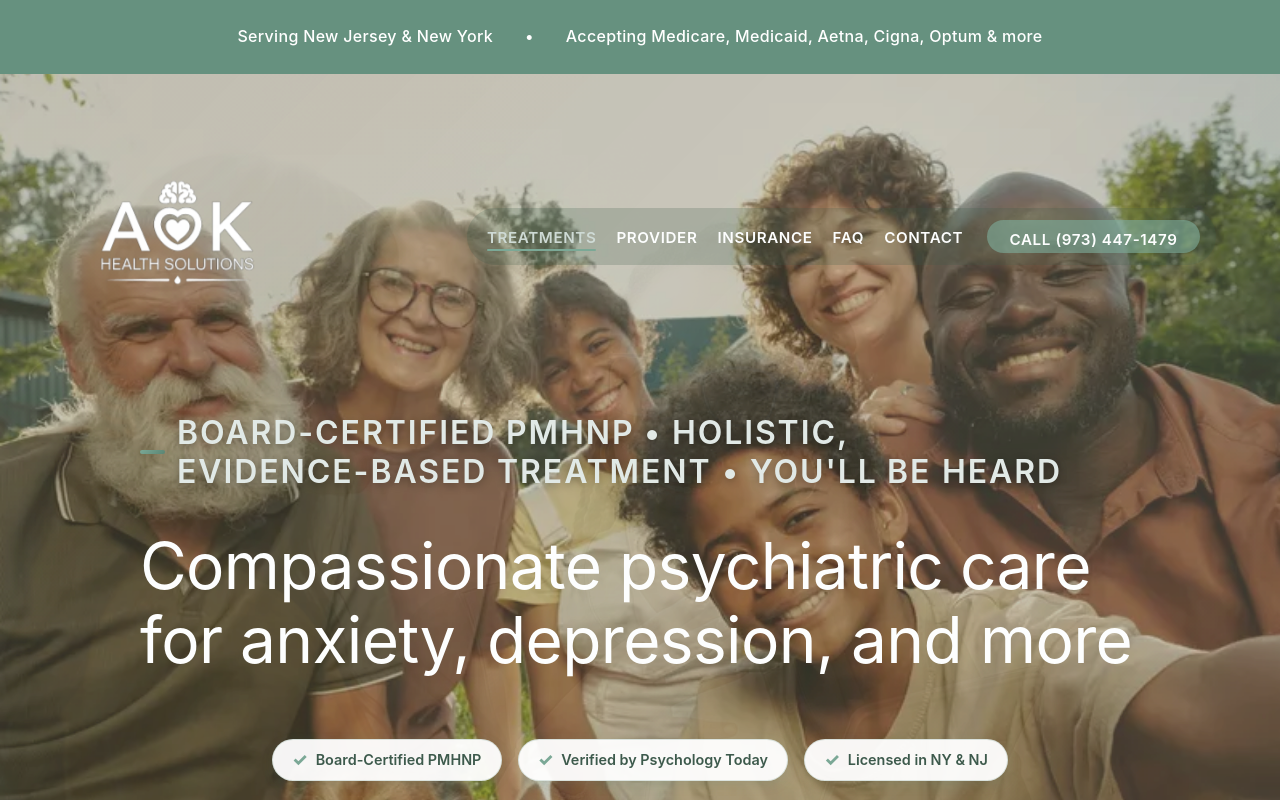
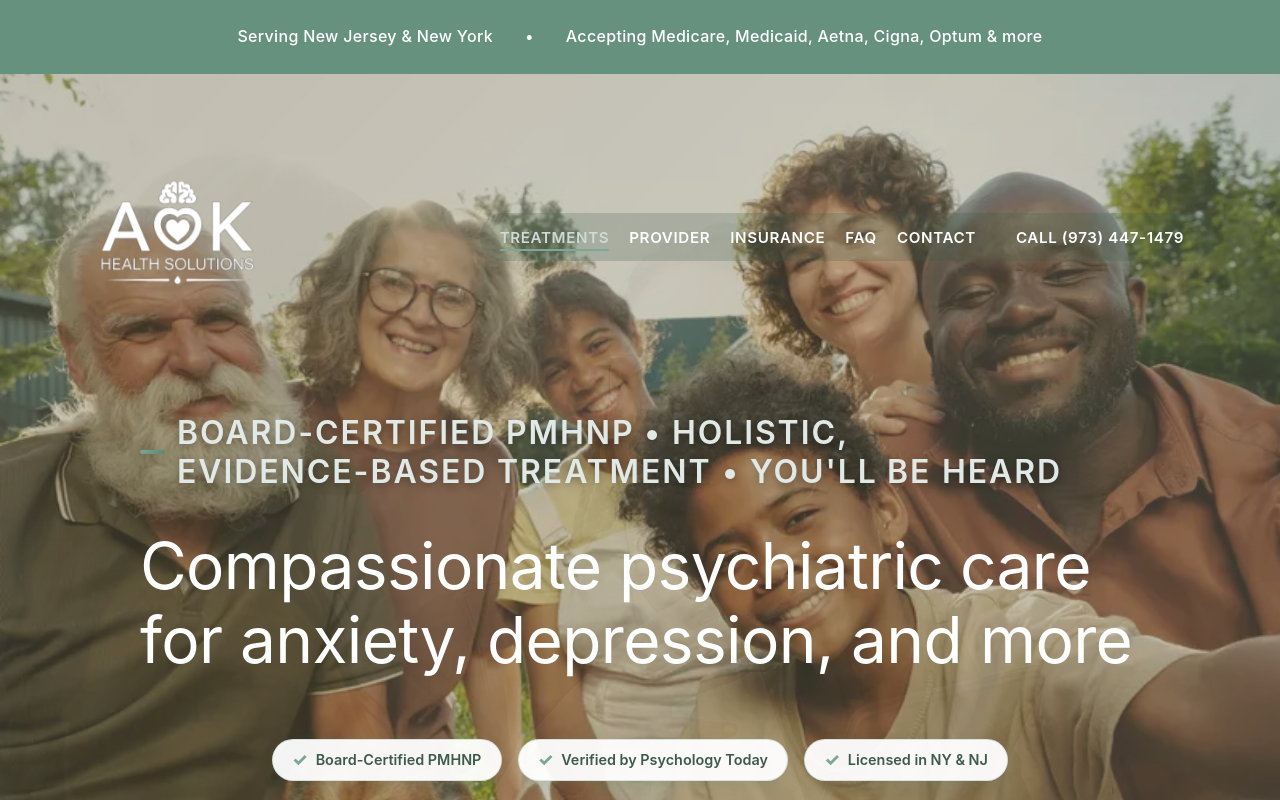
Before and after one commit to SalAkBuK/psych-websites, a Next.js app in the folder website-3/: page / in a window 1280 px wide. Shown: the top 800 px of the page. Built offline with nearby package versions, Linux system fonts and the light colour scheme.

Commit message:
Remove hover effects from call button and integrate with nav bar styling

```diff
--- a/website-3/src/app/page.module.css
+++ b/website-3/src/app/page.module.css
@@ -245,12 +245,32 @@
   padding-bottom: 0.25rem;
 }
 
+/* Hover underline effect */
+.heroNav a::before {
+  content: '';
+  position: absolute;
+  bottom: 0;
+  left: 0;
+  right: 0;
+  height: 2px;
+  background: var(--color-accent-soft);
+  border-radius: 2px;
+  transform: scaleX(0);
+  transition: transform 0.3s ease;
+  transform-origin: center;
+}
+
+.heroNav a:hover::before,
+.heroNav a:focus::before {
+  transform: scaleX(1);
+}
+
 .heroNav a:hover,
 .heroNav a:focus {
   color: var(--color-accent-soft);
 }
 
-/* Active section indicator */
+/* Active section indicator (overrides hover) */
 .heroNav a[aria-current="page"] {
   color: var(--color-accent-soft);
 }
@@ -267,6 +287,11 @@
   animation: slideInUnderline 0.3s ease;
 }
 
+/* Hide hover effect when link is active */
+.heroNav a[aria-current="page"]::before {
+  display: none;
+}
+
 @keyframes slideInUnderline {
   from {
     transform: scaleX(0);
@@ -279,21 +304,37 @@
 }
 
 .heroNavCta {
-  background: color-mix(in srgb, var(--color-highlight) 65%, transparent);
-  border-radius: 999px;
-  color: var(--color-contrast);
-  font-size: 0.9rem;
+  background: transparent;
+  border: none;
+  color: color-mix(in srgb, var(--color-contrast) 90%, var(--color-mint) 10%);
+  font-size: 0.95rem;
   font-weight: 600;
-  letter-spacing: 0.08em;
-  padding: 0.6rem 1.4rem;
+  letter-spacing: 0.04em;
+  padding: 0.3rem 1rem;
   text-transform: uppercase;
-  transition: background 0.2s ease, transform 0.2s ease;
+  text-decoration: none !important;
+  line-height: 1;
+  display: inline-block;
+  text-align: center;
 }
 
 .heroNavCta:hover,
 .heroNavCta:focus {
-  background: var(--color-highlight);
-  transform: translateY(-2px);
+  color: var(--color-accent-soft);
+  text-decoration: none !important;
+}
+
+.heroNavCta:hover::after,
+.heroNavCta:focus::after,
+.heroNavCta:hover::before,
+.heroNavCta:focus::before {
+  display: none !important;
+}
+
+.heroNavCta:link,
+.heroNavCta:visited {
+  text-decoration: none !important;
+  border-bottom: none !important;
 }
 
 .heroCopy {
```
Also changed, not shown: 2 other files (tests, documents, lock files or other folders).
